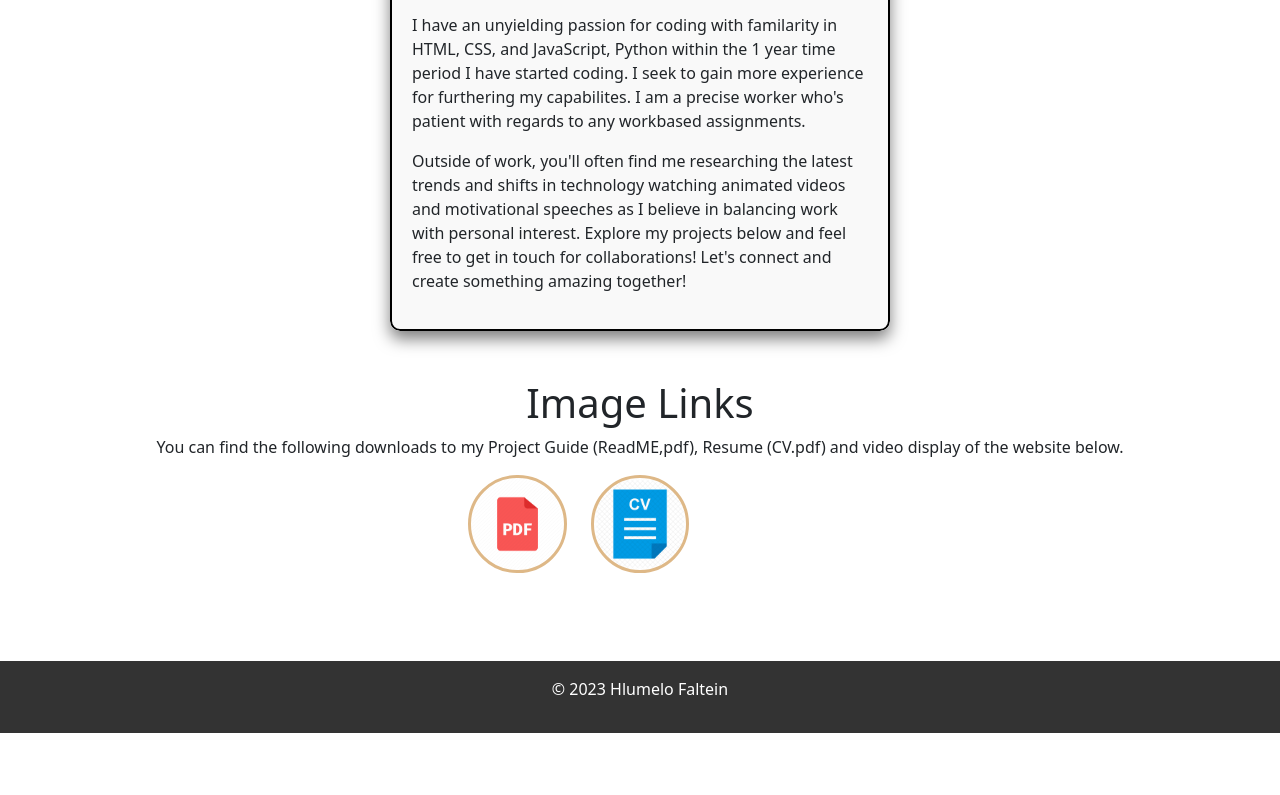
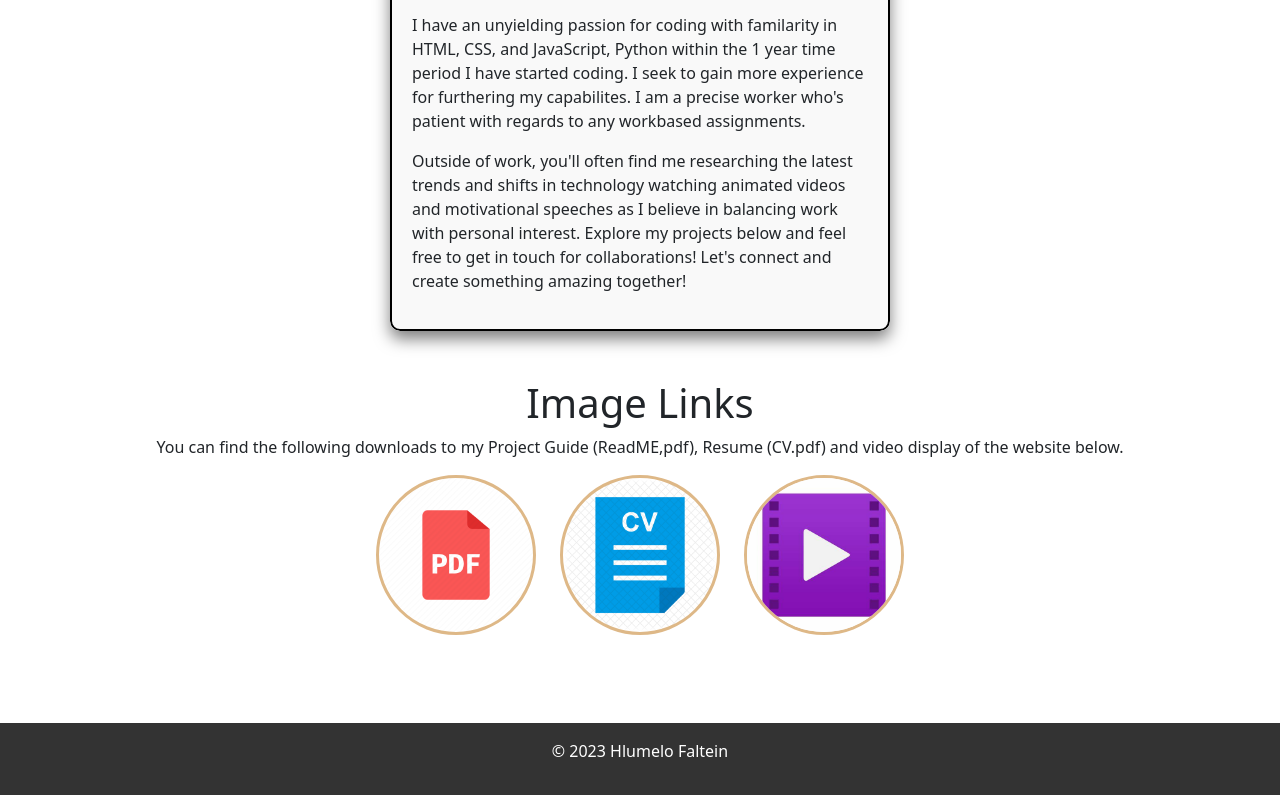
Before and after one commit to Designerbeat/Online-Portfolio, a plain HTML site: page Index.html in a window 1280 px wide. Shown: the part 850-1645 px from the top of the page. Before the commit the page ends 1583 px from the top, so only its background shows below. Drawn offline with nearby package versions, Linux system fonts and the light colour scheme.

Commit message:
Update Index.html

```diff
--- a/Index.html
+++ b/Index.html
@@ -79,6 +79,11 @@
                             <img src="CV.png" alt="CV.pdf" class="img-fluid">
                             </a>
                         </div>
+                          <div class="col-md-4 mb-4">
+                            <a href="Curriculum Vitae.pdf" download=" ">
+                            <img src="OIP.jpeg" alt="vdieo.mp4" class="img-fluid">
+                            </a>
+                        </div>
                     </div>
                 </div>
               </section>
```
